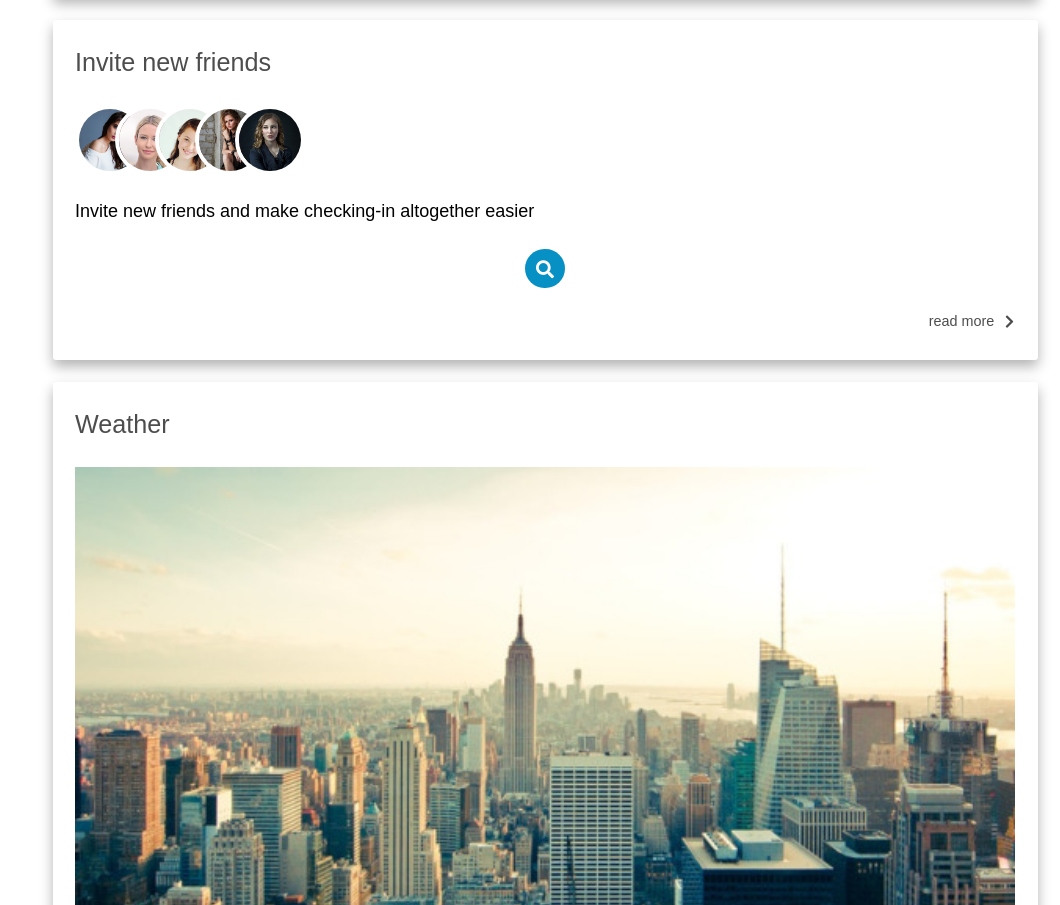
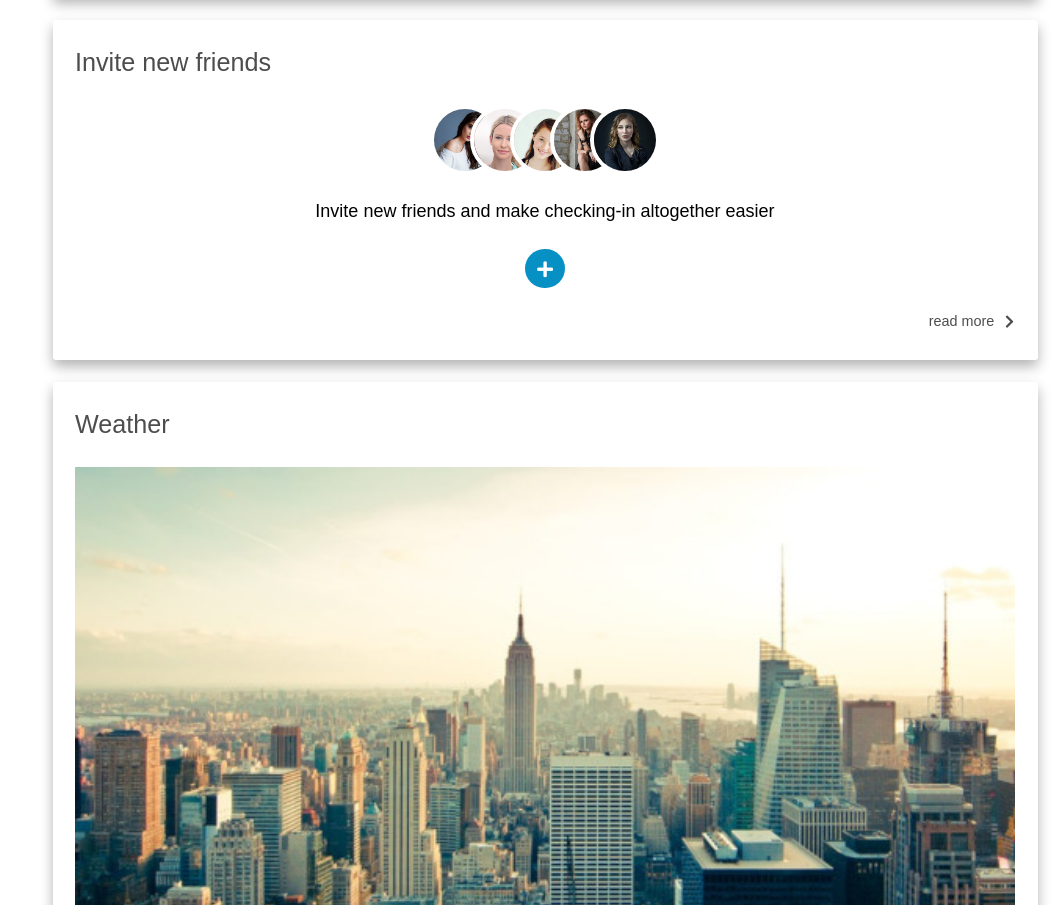
Before and after one commit to kepler003/Skyfly, a website: page index.html in a window 1280 px wide. Shown: the part 2974-3879 px from the top of the page, without its empty margins (220-1280 px from the left). Drawn offline with Linux system fonts and the light colour scheme.

Commit message:
Friends -> Delete specified class for photos-box; better align paragraph cto

```diff
--- a/index.html
+++ b/index.html
@@ -385,7 +385,7 @@
       </header>
 
       <!-- Photos -->
-      <div class="friends__photos">
+      <div class="box box--center">
         <div class="friends__photo-box">
           <img src="./images/person1.jpg" alt="Friend photo" class="friends__photo">
         </div>
@@ -410,7 +410,7 @@
 
       <!-- Search btn -->
       <a href="#" class="btn btn--circle btn--alpha btn--margin-h">
-        <i class="fas fa-search"></i>
+        <i class="fas fa-plus"></i>
       </a>
 
       <!-- Details btn -->
--- a/styles/local/blocks/_friends.scss
+++ b/styles/local/blocks/_friends.scss
@@ -2,11 +2,6 @@
   @include flex(column, nowrap);
 
 
-
-  &__photos {
-    @include flex(row, nowrap);
-    @include flex-pos();
-  }
 
   &__photo-box {
     width: 70px;
@@ -29,6 +24,7 @@
 
 
   &__cto {
-    margin: $gutter 0;
+    margin: $gutter auto;
+    text-align: center;
   }
 }
```
Also changed, not shown: styles/styles.css, 1 other file.
